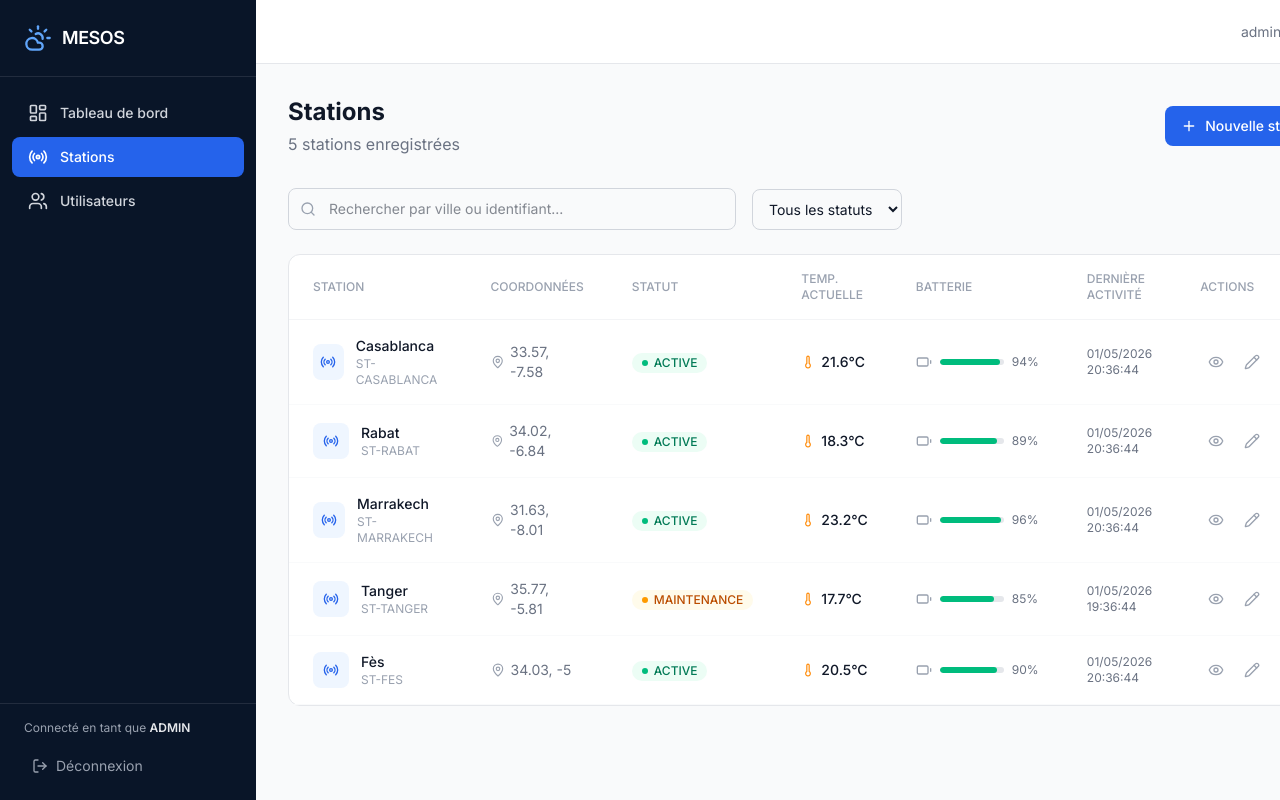
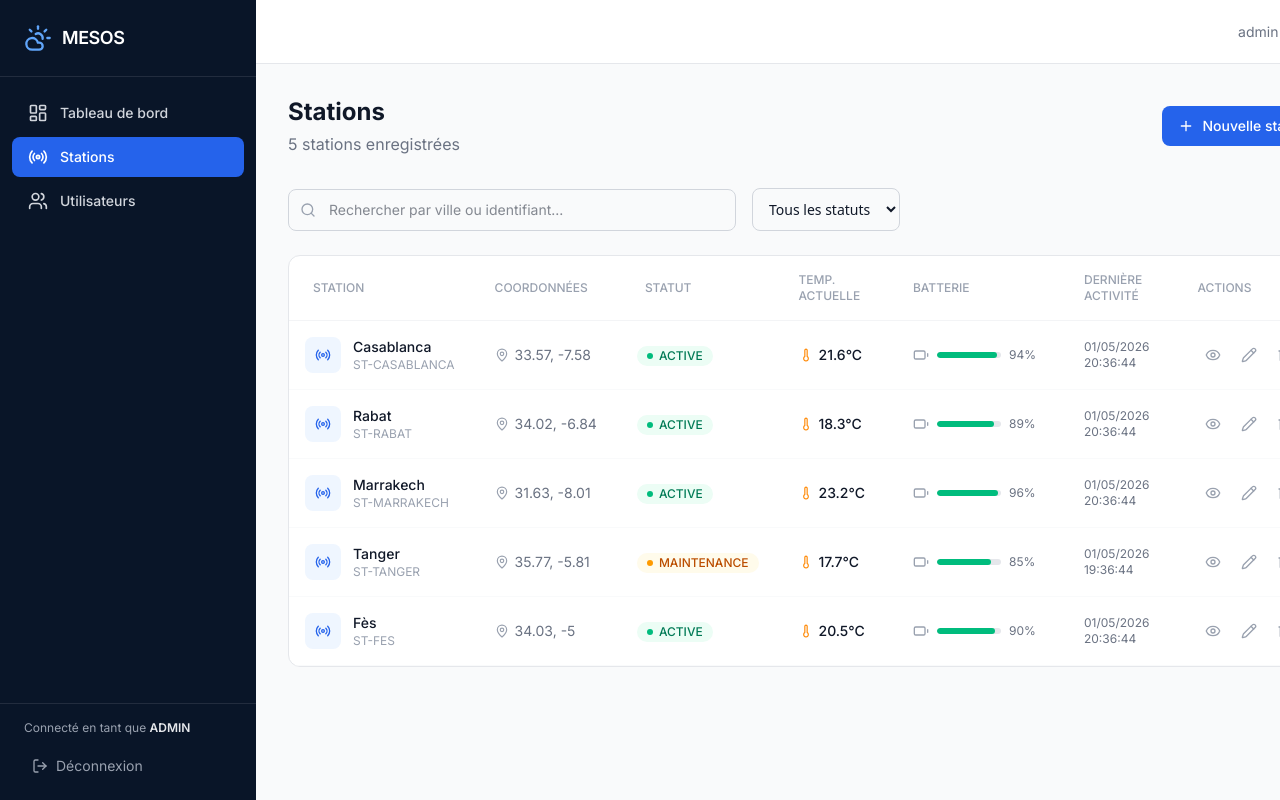
Before and after one commit to MRdrissi/Meteo_station_iot, a Next.js app in the folder frontend/: page /stations in a window 1280 px wide. Shown: the top 800 px of the page. Built offline with nearby package versions, Linux system fonts and the light colour scheme; sample sign-in values are in the browser's storage.

Commit message:
create /app/(dashboard)/stations/page.tsx

```diff
--- a/frontend/src/app/(dashboard)/stations/page.tsx
+++ b/frontend/src/app/(dashboard)/stations/page.tsx
@@ -118,7 +118,7 @@ export default function StationsListPage() {
                     <button
                         onClick={() => setShowAdd(true)}
                         className="flex items-center gap-2 px-4 py-2.5 bg-brand-600 text-white
-                       rounded-lg hover:bg-brand-700 transition text-sm font-medium"
+                       rounded-lg hover:bg-brand-700 transition text-sm font-medium cursor-pointer"
                     >
                         <Plus className="w-4 h-4" />
                         Nouvelle station
@@ -143,12 +143,12 @@ export default function StationsListPage() {
                     value={statusFilter}
                     onChange={(e) => setStatusFilter(e.target.value)}
                     className="px-3 py-2.5 text-sm border border-gray-300 rounded-lg
-                     focus:ring-2 focus:ring-brand-500 focus:border-brand-500 outline-none"
+               focus:ring-2 focus:ring-brand-500 focus:border-brand-500 outline-none font-sans cursor-pointer"
                 >
-                    <option value="ALL">Tous les statuts</option>
-                    <option value="ACTIVE">Active</option>
-                    <option value="INACTIVE">Inactive</option>
-                    <option value="MAINTENANCE">Maintenance</option>
+                    <option value="ALL" className="font-sans">Tous les statuts</option>
+                    <option value="ACTIVE" className="font-sans">Active</option>
+                    <option value="INACTIVE" className="font-sans">Inactive</option>
+                    <option value="MAINTENANCE" className="font-sans">Maintenance</option>
                 </select>
             </div>
 
@@ -195,14 +195,14 @@ export default function StationsListPage() {
                             onClick={handleAddStation}
                             disabled={saving || !newStation.stationId || !newStation.city}
                             className="px-4 py-2 bg-brand-600 text-white rounded-lg text-sm font-medium
-                         hover:bg-brand-700 transition disabled:opacity-60"
+                         hover:bg-brand-700 transition disabled:opacity-60 cursor-pointer"
                         >
                             {saving ? "Création..." : "Créer"}
                         </button>
                         <button
                             onClick={() => setShowAdd(false)}
                             className="px-4 py-2 bg-gray-100 text-gray-600 rounded-lg text-sm
-                         hover:bg-gray-200 transition"
+                         hover:bg-gray-200 transition cursor-pointer"
                         >
                             Annuler
                         </button>
@@ -211,7 +211,7 @@ export default function StationsListPage() {
             )}
 
             {/* Tableau des stations */}
-            <div className="bg-white rounded-xl border border-gray-200">
+            <div className="bg-white rounded-xl border border-gray-200 overflow-x-auto">
                 <table className="w-full text-sm">
                     <thead>
                     <tr className="text-left text-gray-400 text-xs uppercase border-b border-gray-100">
@@ -233,14 +233,14 @@ export default function StationsListPage() {
                                 className="border-b border-gray-50 hover:bg-gray-50/50 transition"
                             >
                                 {/* Station info */}
-                                <td className="px-6 py-4">
+                                <td className="px-4 py-4">
                                     <div className="flex items-center gap-3">
-                                        <div className="w-9 h-9 bg-brand-50 rounded-lg flex items-center justify-center">
+                                        <div className="w-9 h-9 bg-brand-50 rounded-lg flex items-center justify-center shrink-0">
                                             <Radio className="w-4 h-4 text-brand-600" />
                                         </div>
                                         <div>
-                                            <p className="font-medium text-gray-900">{s.city}</p>
-                                            <p className="text-xs text-gray-400">{s.stationId}</p>
+                                            <p className="font-medium text-gray-900 whitespace-nowrap">{s.city}</p>
+                                            <p className="text-xs text-gray-400 whitespace-nowrap">{s.stationId}</p>
                                         </div>
                                     </div>
                                 </td>
@@ -248,13 +248,13 @@ export default function StationsListPage() {
                                 {/* Coordonnées */}
                                 <td className="px-6 py-4 text-gray-500">
                                     <div className="flex items-center gap-1.5">
-                                        <MapPin className="w-3.5 h-3.5 text-gray-400" />
-                                        <span>{s.latitude}, {s.longitude}</span>
+                                        <MapPin className="w-3.5 h-3.5 text-gray-400 shrink-0" />
+                                        <span className="whitespace-nowrap">{s.latitude}, {s.longitude}</span>
                                     </div>
                                 </td>
 
                                 {/* Statut */}
-                                <td className="px-6 py-4">
+                                <td className="px-4 py-4">
                     <span
                         className={`inline-flex items-center gap-1.5 px-2.5 py-0.5 rounded-full text-xs font-medium ${
                             s.status === "ACTIVE"
@@ -331,7 +331,6 @@ export default function StationsListPage() {
                                             href={`/stations/${s.id}`}
                                             className="p-2 text-gray-400 hover:text-brand-600 hover:bg-brand-50
                                    rounded-lg transition"
-                                            title="Voir détails"
                                         >
                                             <Eye className="w-4 h-4" />
                                         </Link>
@@ -341,15 +340,13 @@ export default function StationsListPage() {
                                                     href={`/stations/${s.id}`}
                                                     className="p-2 text-gray-400 hover:text-amber-600 hover:bg-amber-50
                                        rounded-lg transition"
-                                                    title="Modifier"
                                                 >
                                                     <Pencil className="w-4 h-4" />
                                                 </Link>
                                                 <button
                                                     onClick={() => handleDelete(s.id, s.city)}
-                                                    className="p-2 text-gray-400 hover:text-red-600 hover:bg-red-50
+                                                    className="p-2 text-gray-400 hover:text-red-600 hover:bg-red-50 cursor-pointer
                                        rounded-lg transition"
-                                                    title="Supprimer"
                                                 >
                                                     <Trash2 className="w-4 h-4" />
                                                 </button>
```
